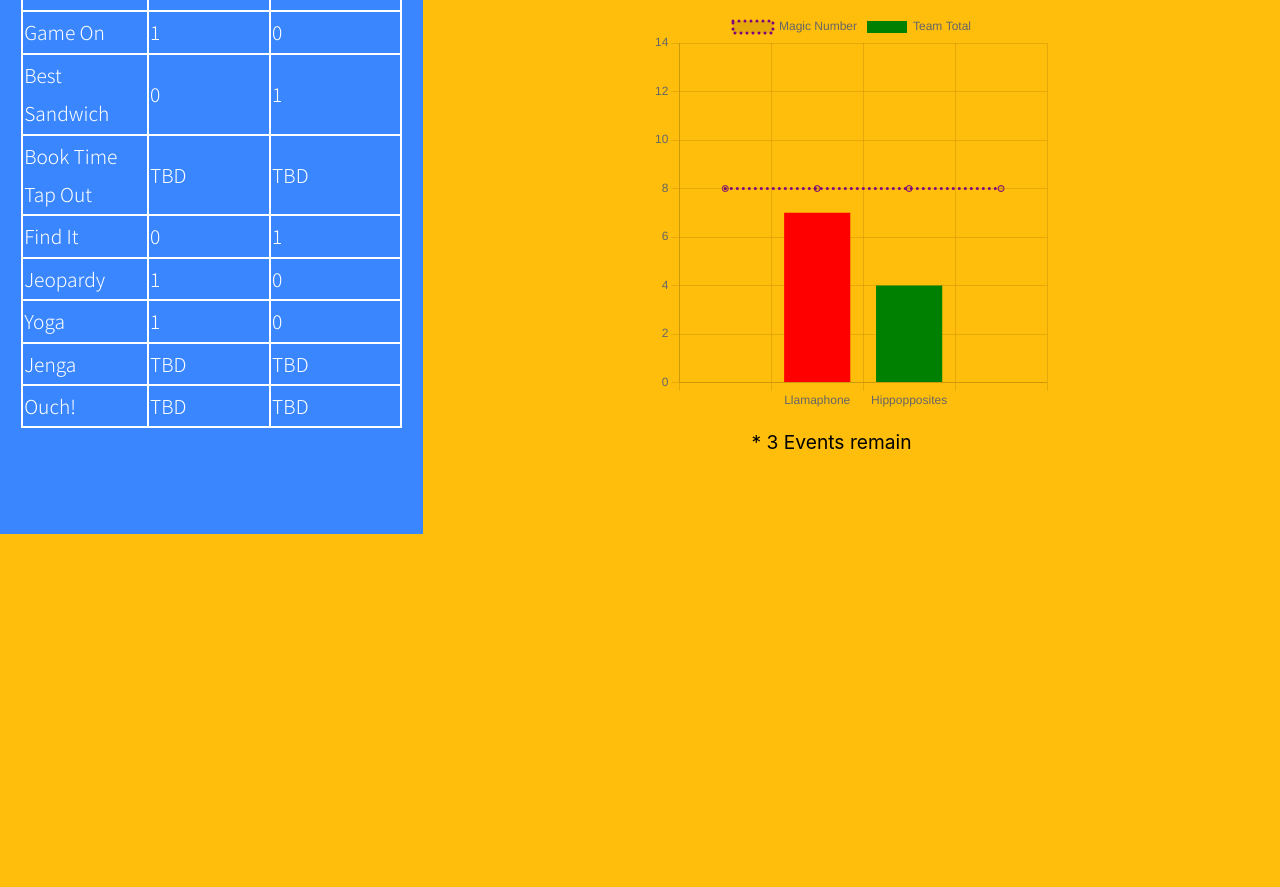
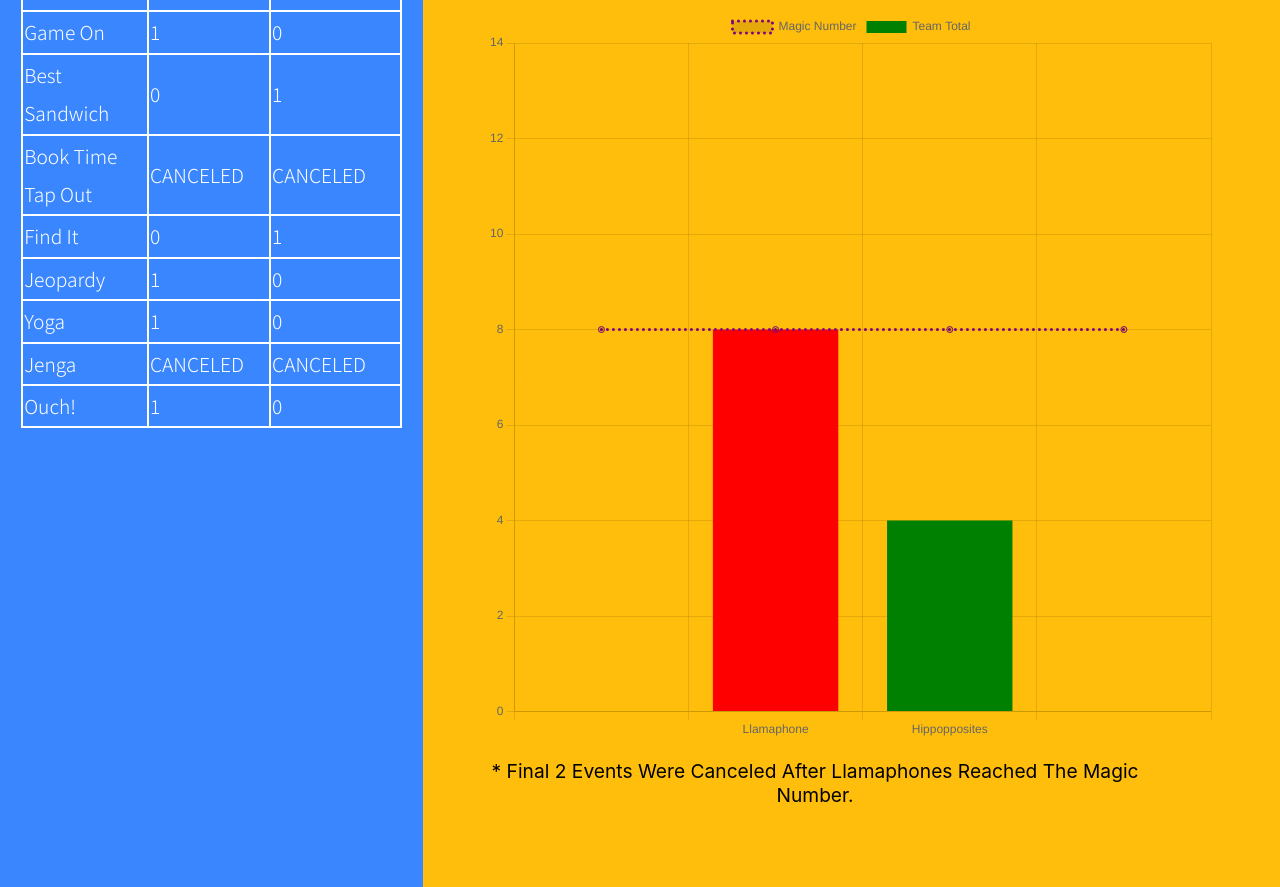
Before and after one commit to Jonathan-84/UnicornCup, a React (Create React App) app: page /BTS#/home in a window 1280 px wide. Shown: the part 960-1847 px from the top of the page. Before the commit the page ends 1494 px from the top, so only its background shows below. Built offline with nearby package versions, Linux system fonts and the light colour scheme.

Commit message:
updating the event info and tables

```diff
--- a/src/Components/CupTables.js
+++ b/src/Components/CupTables.js
@@ -73,8 +73,8 @@ class CupTables extends Component {
   </tr>
   <tr>
   <td><Link to={"/BTTO"} className="nav-text">Book Time Tap Out</Link></td>
-    <td>TBD</td>
-    <td>TBD</td>
+    <td>CANCELED</td>
+    <td>CANCELED</td>
   </tr>
   <tr>
   <td><Link to={"/Find"} className="nav-text">Find It</Link></td>
@@ -93,13 +93,13 @@ class CupTables extends Component {
   </tr>
   <tr>
   <td><Link to={"/Jenga"} className="nav-text">Jenga</Link></td>
-    <td>TBD</td>
-    <td>TBD</td>
+    <td>CANCELED</td>
+    <td>CANCELED</td>
   </tr>
   <tr>
   <td><Link to={"/Ouch"} className="nav-text">Ouch!</Link></td>
-    <td>TBD</td>
-    <td>TBD</td>
+    <td>1</td>
+    <td>0</td>
   </tr>
 </table>
   <br>
--- a/src/Pages/BedTimeStealth.js
+++ b/src/Pages/BedTimeStealth.js
@@ -18,7 +18,7 @@ class BTS extends Component {
         that many parents understand, sneaking past your kids room when bedtime starts. It seems that children have mastered
         the art of stall tactics, and anything is better than bed.
         This event will take place around the start of bedtime.
-        Each contestant will make 3 passes by the judges's bedrooms.
+        Each contestant will make 3 passes by the judges' bedrooms.
         <span>
          <ul>
            <li> 1. Opposite direction from their rooms</li>
@@ -34,7 +34,7 @@ class BTS extends Component {
         points after their 3 passes will win. A tiebreaker is TBD.
 
  </p>
-      <p className='explText'><span className='events'>Results:</span> Llamaphones won with 3 points, since Hippopposites 2.
+      <p className='explText'><span className='events'>Results:</span> Llamaphones won with 3 points compared to Hippopposites 2.
       Each contestant exhibited ninja like stealth as they completed their first 2 passes. The third and final pass, right
       in front of the judges' rooms, was the deciding round. After Hippopposites was called on his own turn, he was called for again
       as Llamaphones completed their round... even though the little judge could see who passed.
--- a/src/Pages/Ouch.js
+++ b/src/Pages/Ouch.js
@@ -29,7 +29,8 @@ class Ouch extends Component {
 
 
  </p>
-      <p className='explText'><span className='events'>Results:</span> Will update upon completion.
+      <p className='explText'><span className='events'>Results:</span> Llamaphones came out victorious. After many rounds of
+      sudden death overtime, the deciding challenge came from an item small enough to barely be detected.
        </p>
             <br>
             </br>
--- a/src/Pages/home.js
+++ b/src/Pages/home.js
@@ -18,7 +18,7 @@ class Home extends Component {
    data: {
        datasets: [{
            label: "Team Total",
-           data: [0, 7, 4, 0, 14,],
+           data: [0, 8, 4, 0, 14,],
            borderColor: ["Green", "Red"],
            backgroundColor: ["Green", "Red"],
            // this dataset is drawn below
@@ -62,7 +62,7 @@ borderCapStyle : 'round',
         </a></span>.</p>
           <div>
           <canvas id="myChart" width="400" height="400"></canvas>
-          <p className='explText'> * 3 Events remain </p>
+          <p className='explText'> * Final 2 Events Were Canceled After Llamaphones Reached The Magic Number. </p>
 </div>
           <div>
 </div>
```
